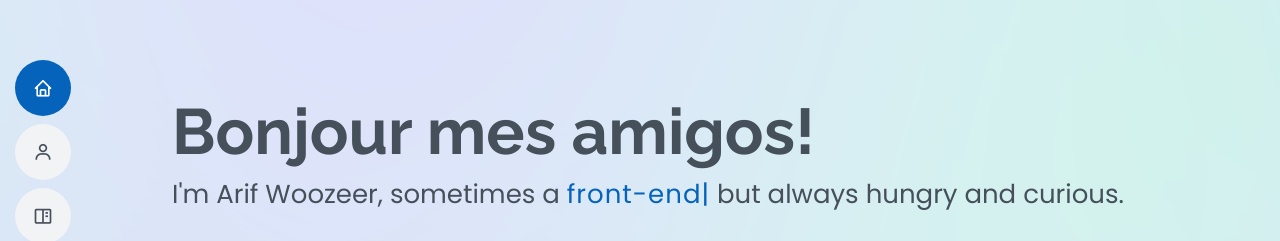
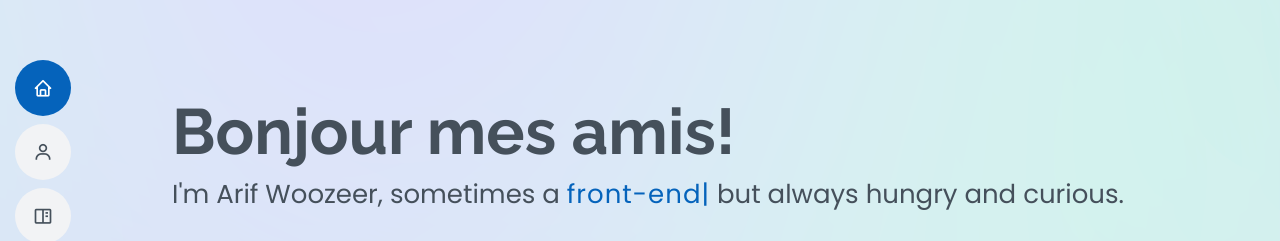
Before and after one commit to wooziecodes/wooziecodes.github.io, a plain HTML site: page index.html in a window 1280 px wide. Shown: the part 212-453 px from the top of the page. Drawn offline with nearby package versions, Linux system fonts and the light colour scheme.

Commit message:
language change from es to fr

```diff
--- a/index.html
+++ b/index.html
@@ -51,7 +51,7 @@
   <!-- ======= Hero Section ======= -->
   <section id="hero" class="d-flex flex-column justify-content-center">
     <div class="container" data-aos="zoom-in" data-aos-delay="100">
-      <h1>Bonjour mes amigos!</h1>
+      <h1>Bonjour mes amis!</h1>
       <p>I'm Arif Woozeer, sometimes a  <span class="typed" data-typed-items="product designer, front-end developer, gym rat"></span>
       but always hungry and curious.</p>
       <div class="social-links">
```
